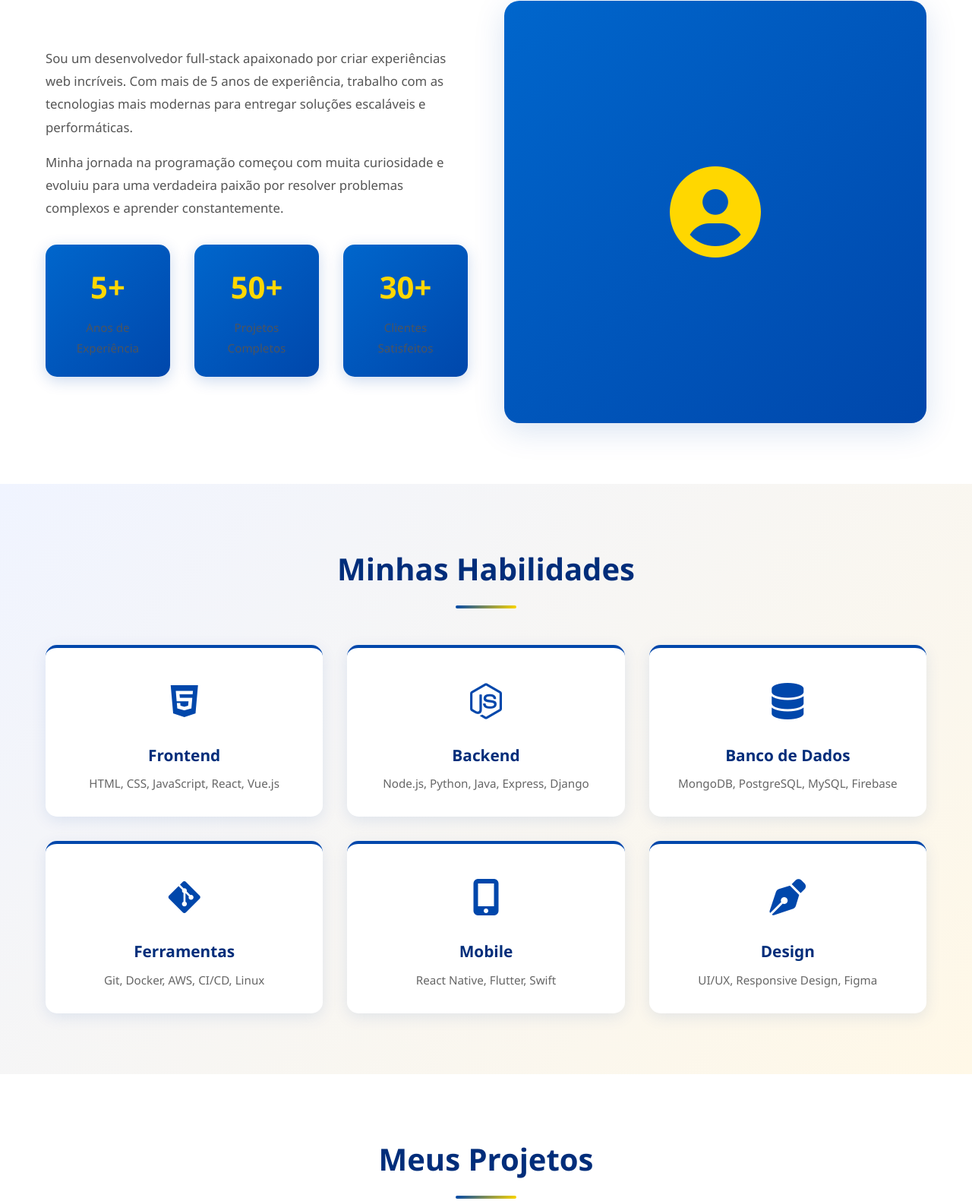
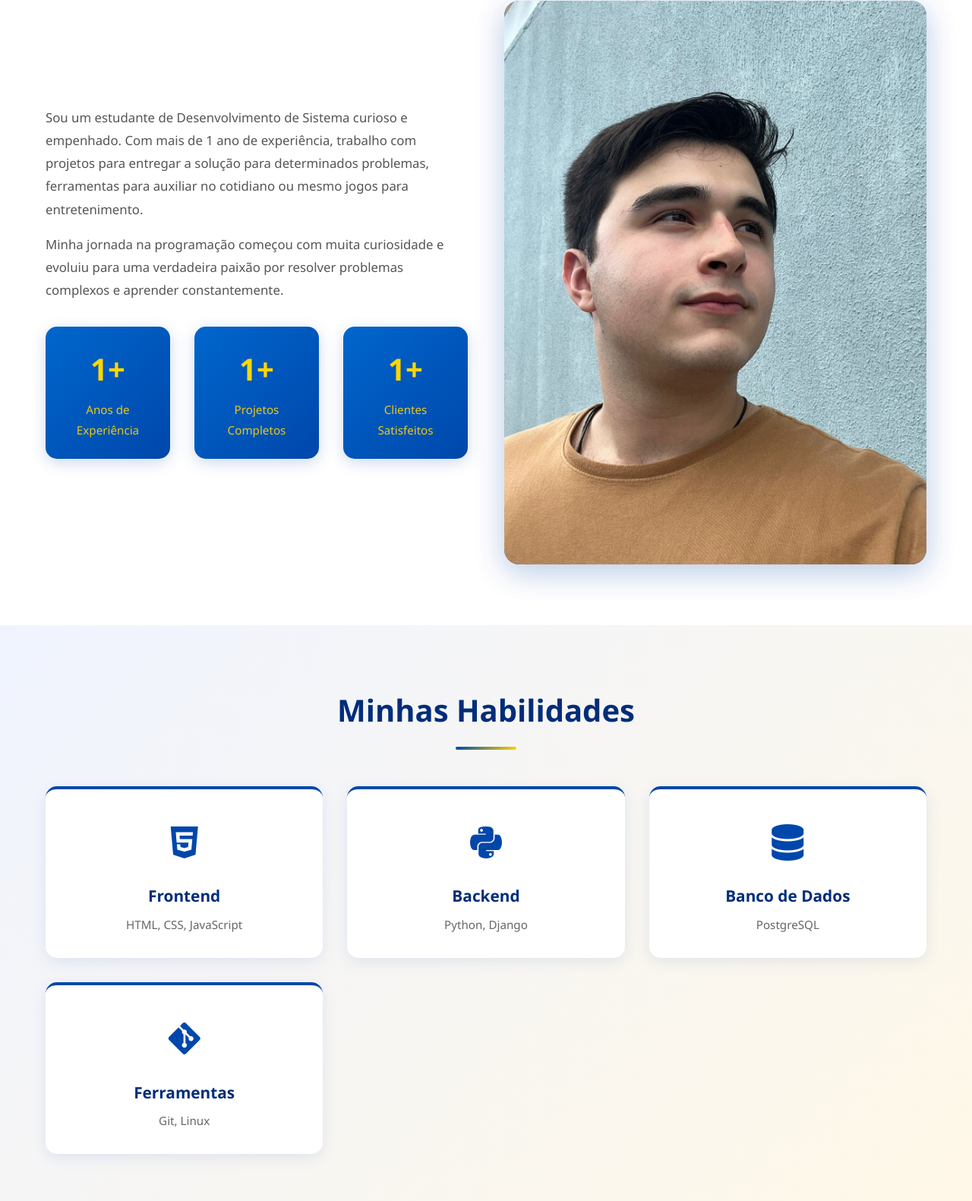
Before and after one commit to JoseVitorSAmorim/Portifolio, a plain HTML site: page index.html in a window 1280 px wide. Shown: the part 919-2500 px from the top of the page at 76% size. Drawn offline with Linux system fonts and the light colour scheme.

Commit message:
Versão 1

```diff
--- a/index.html
+++ b/index.html
@@ -57,9 +57,8 @@
             <div class="about-content">
                 <div class="about-text">
                     <p>
-                        Sou um desenvolvedor full-stack apaixonado por criar experiências web incríveis.
-                        Com mais de 5 anos de experiência, trabalho com as tecnologias mais modernas
-                        para entregar soluções escaláveis e performáticas.
+                        Sou um estudante de Desenvolvimento de Sistema curioso e empenhado.
+                        Com mais de 1 ano de experiência, trabalho com projetos para entregar a solução para determinados problemas, ferramentas para auxiliar no cotidiano ou mesmo jogos para entretenimento.
                     </p>
                     <p>
                         Minha jornada na programação começou com muita curiosidade e evoluiu para uma
@@ -67,22 +66,22 @@
                     </p>
                     <div class="about-stats">
                         <div class="stat">
-                            <h3>5+</h3>
-                            <p>Anos de Experiência</p>
+                            <h3>1+</h3>
+                            <p style = "color: var(--accent-yellow);">Anos de Experiência</p>
                         </div>
                         <div class="stat">
-                            <h3>50+</h3>
-                            <p>Projetos Completos</p>
+                            <h3>1+</h3>
+                            <p style = "color: var(--accent-yellow);">Projetos Completos</p>
                         </div>
                         <div class="stat">
-                            <h3>30+</h3>
-                            <p>Clientes Satisfeitos</p>
+                            <h3>1+</h3>
+                            <p style = "color: var(--accent-yellow);">Clientes Satisfeitos</p>
                         </div>
                     </div>
                 </div>
                 <div class="about-image">
                     <div class="image-placeholder">
-                        <i class="fas fa-user-circle"></i>
+                        <img src="IMG-20250518-WA0015.jpg" alt="Foto de Perfil">
                     </div>
                 </div>
             </div>
@@ -99,42 +98,28 @@
                         <i class="fab fa-html5"></i>
                     </div>
                     <h3>Frontend</h3>
-                    <p>HTML, CSS, JavaScript, React, Vue.js</p>
+                    <p>HTML, CSS, JavaScript</p>
                 </div>
                 <div class="skill-card">
                     <div class="skill-icon">
-                        <i class="fab fa-node-js"></i>
+                        <i class="fab fa-python"></i>
                     </div>
                     <h3>Backend</h3>
-                    <p>Node.js, Python, Java, Express, Django</p>
+                    <p>Python, Django</p>
                 </div>
                 <div class="skill-card">
                     <div class="skill-icon">
                         <i class="fas fa-database"></i>
                     </div>
                     <h3>Banco de Dados</h3>
-                    <p>MongoDB, PostgreSQL, MySQL, Firebase</p>
+                    <p>PostgreSQL</p>
                 </div>
                 <div class="skill-card">
                     <div class="skill-icon">
                         <i class="fab fa-git-alt"></i>
                     </div>
                     <h3>Ferramentas</h3>
-                    <p>Git, Docker, AWS, CI/CD, Linux</p>
-                </div>
-                <div class="skill-card">
-                    <div class="skill-icon">
-                        <i class="fas fa-mobile-alt"></i>
-                    </div>
-                    <h3>Mobile</h3>
-                    <p>React Native, Flutter, Swift</p>
-                </div>
-                <div class="skill-card">
-                    <div class="skill-icon">
-                        <i class="fas fa-pen-nib"></i>
-                    </div>
-                    <h3>Design</h3>
-                    <p>UI/UX, Responsive Design, Figma</p>
+                    <p>Git, Linux</p>
                 </div>
             </div>
         </div>
@@ -147,7 +132,7 @@
             <div class="projects-grid">
                 <div class="project-card">
                     <div class="project-image">
-                        <i class="fas fa-shopping-cart"></i>
+                        <img src="Adobe Express - file.png" alt="Projeto Spectra">
                     </div>
                     <div class="project-content">
                         <h3>Spectra</h3>
@@ -198,25 +183,6 @@
                         </div>
                     </div>
                 </div>
-
-                <form class="contact-form">
-                    <div class="form-group">
-                        <label for="name">Nome</label>
-                        <input type="text" id="name" name="name" required>
-                    </div>
-                    <div class="form-group">
-                        <label for="email">Email</label>
-                        <input type="email" id="email" name="email" required>
-                    </div>
-                    <div class="form-group">
-                        <label for="message">Mensagem</label>
-                        <textarea id="message" name="message" rows="5" required></textarea>
-                    </div>
-                    <button type="submit" class="btn btn-primary">Enviar Mensagem</button>
-                </form>
-                <p style="font-size: 0.85rem; margin-top: 1rem; opacity: 0.8; text-align: center;">
-                    💡 Para funcionalidade de envio de emails, integre um serviço como Formspree, EmailJS ou Netlify Forms
-                </p>
             </div>
         </div>
     </section>
@@ -225,12 +191,12 @@
     <footer class="footer">
         <div class="container">
             <div class="footer-content">
-                <p>&copy; 2026 José Vitor. Todos os direitos reservados.</p>
+                <p>&copy; 2026 José Vitor Santana de Amorim. Todos os direitos reservados.</p>
                 <div class="social-links">
-                    <a href="#" class="social-link" title="GitHub">
+                    <a href="https://github.com/JoseVitorSAmorim" class="social-link" title="GitHub">
                         <i class="fab fa-github"></i>
                     </a>
-                    <a href="#" class="social-link" title="LinkedIn">
+                    <a href="https://www.linkedin.com/in/jose-vitor-santana-de-amorim-0242b2336" class="social-link" title="LinkedIn">
                         <i class="fab fa-linkedin"></i>
                     </a>
                 </div>
--- a/style.css
+++ b/style.css
@@ -752,3 +752,9 @@ body {
         font-size: 2rem;
     }
 }
+img {
+    max-width: 100%;
+    height: auto;
+    border-radius: 20px;
+    box-shadow: 0 10px 40px rgba(0, 71, 171, 0.15);
+}
```
Also changed, not shown: Adobe Express - file.png (added), IMG-20250518-WA0015.jpg (added).
